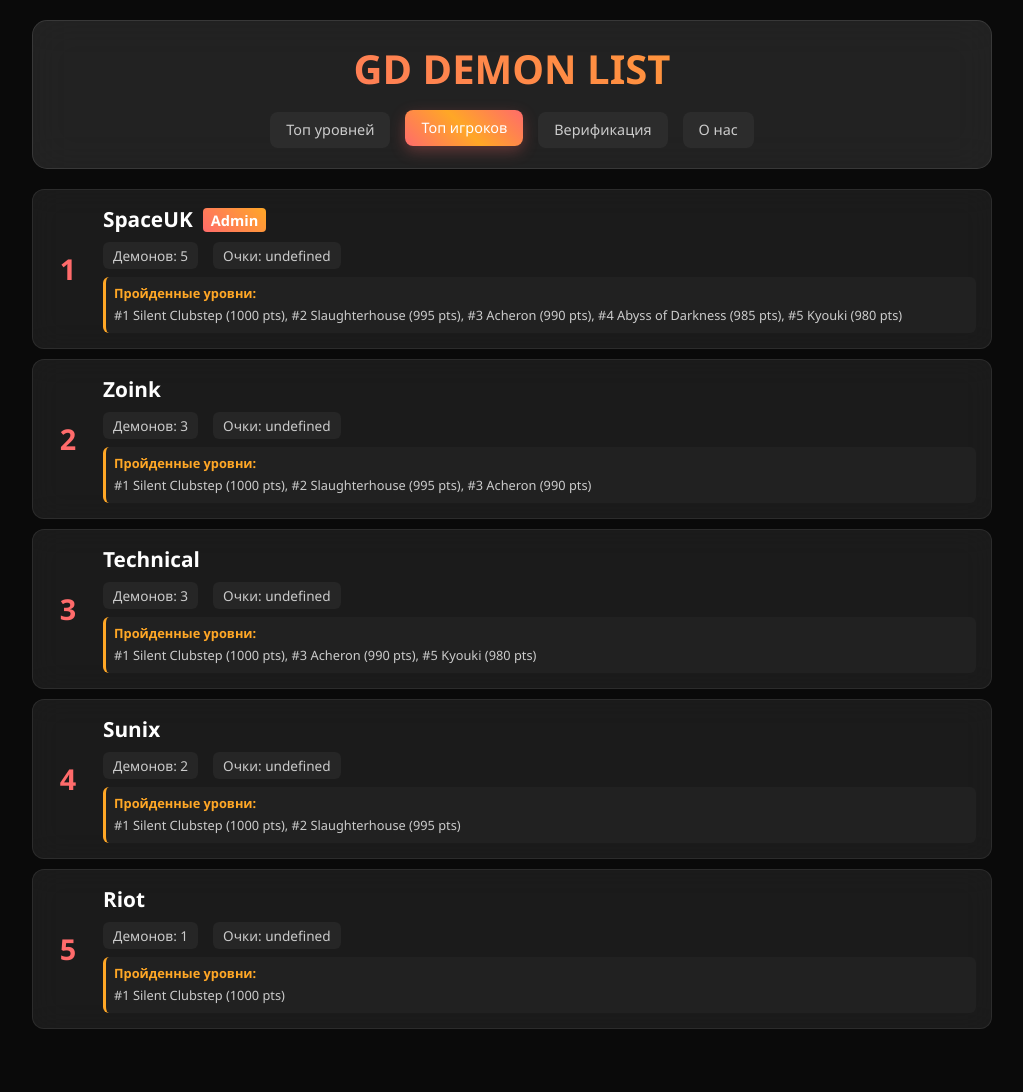
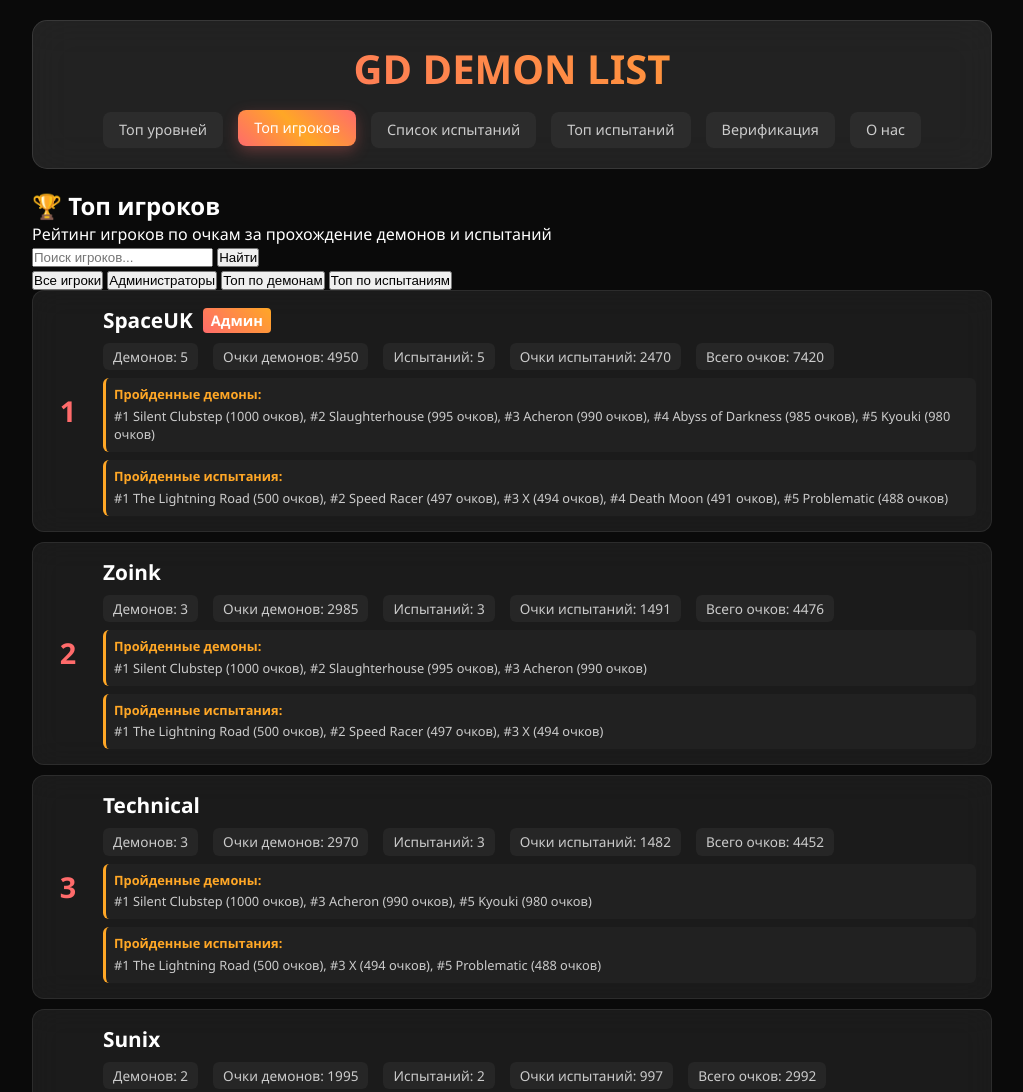
Before and after one commit to itzzbit/itzzbit, a plain HTML site: page players.html in a window 1280 px wide. Shown: the top 1092 px of the page, without its empty margins (128-1151 px from the left). Before the commit the page ends 1059 px from the top, so only its background shows below. Drawn offline with Linux system fonts and the light colour scheme.

Commit message:
Update players.html

```diff
--- a/players.html
+++ b/players.html
@@ -13,12 +13,33 @@
             <nav>
                 <a href="index.html">Топ уровней</a>
                 <a href="players.html" class="active">Топ игроков</a>
+                <a href="challenge-list.html">Список испытаний</a>
+                <a href="challenge-top.html">Топ испытаний</a>
                 <a href="verify.html">Верификация</a>
                 <a href="about.html">О нас</a>
             </nav>
         </header>
 
         <main class="main-content">
+            <div class="list-info">
+                <h2>🏆 Топ игроков</h2>
+                <p>Рейтинг игроков по очкам за прохождение демонов и испытаний</p>
+            </div>
+
+            <!-- Поиск игроков -->
+            <div class="search-container">
+                <input type="text" id="player-search" placeholder="Поиск игроков...">
+                <button id="search-btn">Найти</button>
+            </div>
+
+            <!-- Фильтры -->
+            <div class="filter-container">
+                <button class="filter-btn active" data-filter="all">Все игроки</button>
+                <button class="filter-btn" data-filter="admin">Администраторы</button>
+                <button class="filter-btn" data-filter="top-demons">Топ по демонам</button>
+                <button class="filter-btn" data-filter="top-challenges">Топ по испытаниям</button>
+            </div>
+
             <div id="players-container">
                 <!-- Игроки будут загружены автоматически через JavaScript -->
             </div>
@@ -28,9 +49,18 @@
     <script src="data.js"></script>
     <script>
         // Функция для отображения игроков
-        function renderPlayers() {
+        function renderPlayers(players = window.gdData.players) {
             const container = document.getElementById('players-container');
-            const players = window.gdData.players;
+
+            if (players.length === 0) {
+                container.innerHTML = `
+                    <div class="no-results">
+                        <h3>Игроки не найдены</h3>
+                        <p>Попробуйте изменить параметры поиска</p>
+                    </div>
+                `;
+                return;
+            }
 
             container.innerHTML = players.map(player => `
                 <div class="player-item">
@@ -38,17 +68,27 @@
                     <div class="player-info">
                         <div class="player-name">
                             ${player.name}
-                            ${player.isAdmin ? '<span class="admin-badge">Admin</span>' : ''}
+                            ${player.isAdmin ? '<span class="admin-badge">Админ</span>' : ''}
                         </div>
                         <div class="player-stats">
                             <span>Демонов: ${player.demons}</span>
-                            <span>Очки: ${player.points}</span>
+                            <span>Очки демонов: ${player.demonPoints}</span>
+                            <span>Испытаний: ${player.challenges}</span>
+                            <span>Очки испытаний: ${player.challengePoints}</span>
+                            <span class="total-points">Всего очков: ${player.totalPoints}</span>
                         </div>
                         <div class="passed-levels">
-                            <strong>Пройденные уровни:</strong>
+                            <strong>Пройденные демоны:</strong>
                             ${player.passedLevels.map(levelId => {
                                 const level = window.gdData.levels.find(l => l.id === levelId);
-                                return level ? `#${level.rank} ${level.name} (${level.points} pts)` : '';
+                                return level ? `#${level.rank} ${level.name} (${level.points} очков)` : '';
+                            }).filter(Boolean).join(', ')}
+                        </div>
+                        <div class="passed-levels">
+                            <strong>Пройденные испытания:</strong>
+                            ${player.passedChallenges.map(challengeId => {
+                                const challenge = window.gdData.challenges.find(c => c.id === challengeId);
+                                return challenge ? `#${challenge.rank} ${challenge.name} (${challenge.points} очков)` : '';
                             }).filter(Boolean).join(', ')}
                         </div>
                     </div>
@@ -56,9 +96,68 @@
             `).join('');
         }
 
+        // Поиск игроков
+        function setupPlayerSearch() {
+            const searchInput = document.getElementById('player-search');
+            const searchBtn = document.getElementById('search-btn');
+
+            function performSearch() {
+                const query = searchInput.value.trim();
+                if (query === '') {
+                    renderPlayers();
+                } else {
+                    const filteredPlayers = window.gdData.searchPlayers(query);
+                    renderPlayers(filteredPlayers);
+                }
+            }
+
+            searchBtn.addEventListener('click', performSearch);
+            searchInput.addEventListener('keyup', function(event) {
+                if (event.key === 'Enter') {
+                    performSearch();
+                }
+            });
+        }
+
+        // Фильтрация игроков
+        function setupPlayerFilters() {
+            const filterBtns = document.querySelectorAll('.filter-btn');
+
+            filterBtns.forEach(btn => {
+                btn.addEventListener('click', function() {
+                    // Убрать активный класс со всех кнопок
+                    filterBtns.forEach(b => b.classList.remove('active'));
+                    // Добавить активный класс к текущей кнопке
+                    this.classList.add('active');
+
+                    const filter = this.dataset.filter;
+                    let filteredPlayers = [...window.gdData.players];
+
+                    switch(filter) {
+                        case 'admin':
+                            filteredPlayers = filteredPlayers.filter(player => player.isAdmin);
+                            break;
+                        case 'top-demons':
+                            filteredPlayers.sort((a, b) => b.demonPoints - a.demonPoints);
+                            break;
+                        case 'top-challenges':
+                            filteredPlayers.sort((a, b) => b.challengePoints - a.challengePoints);
+                            break;
+                        default:
+                            // "all" - ничего не фильтруем
+                            break;
+                    }
+
+                    renderPlayers(filteredPlayers);
+                });
+            });
+        }
+
         // Загрузка игроков при готовности DOM
         document.addEventListener('DOMContentLoaded', function() {
             renderPlayers();
+            setupPlayerSearch();
+            setupPlayerFilters();
         });
     </script>
 </body>
```
